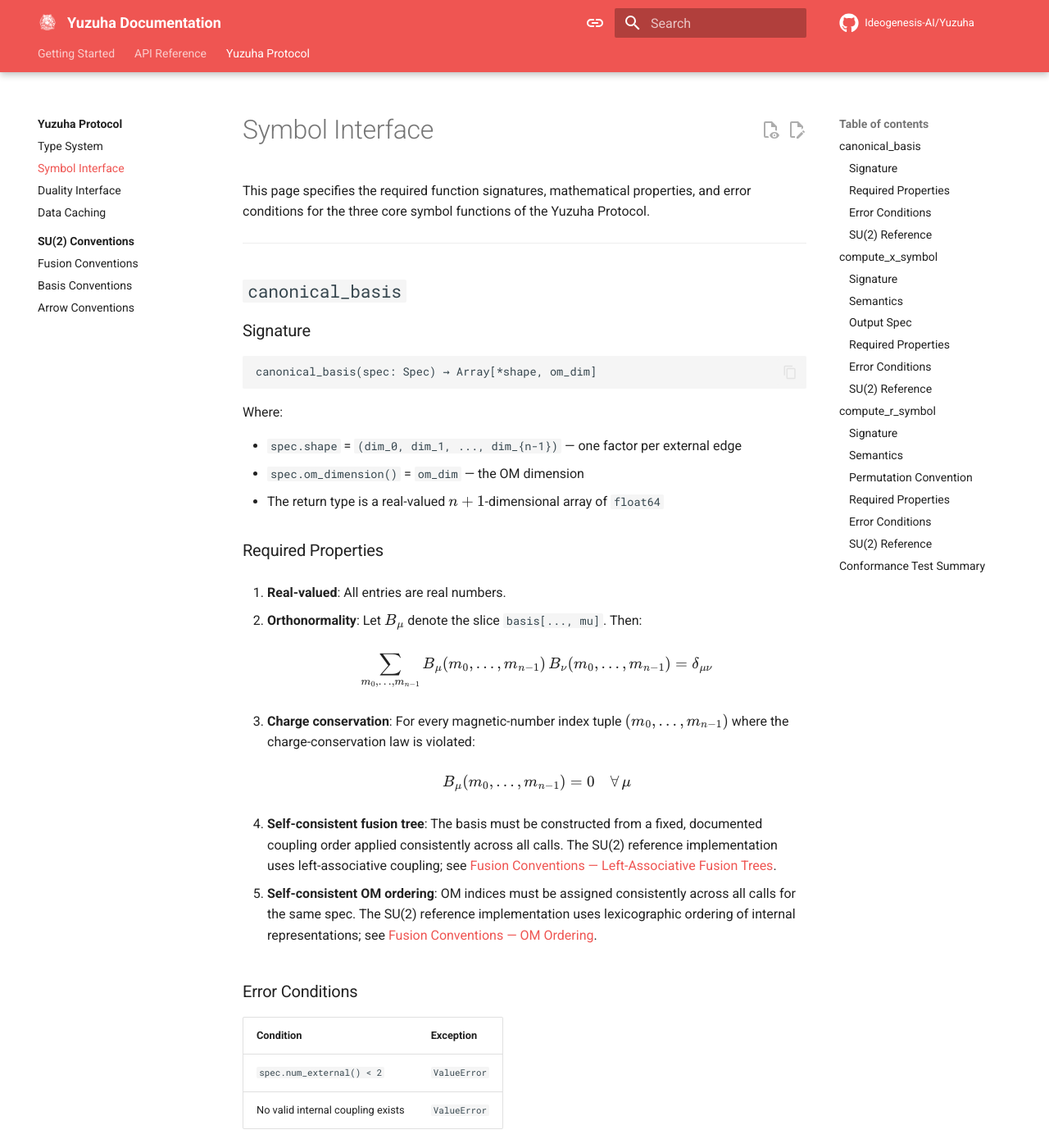
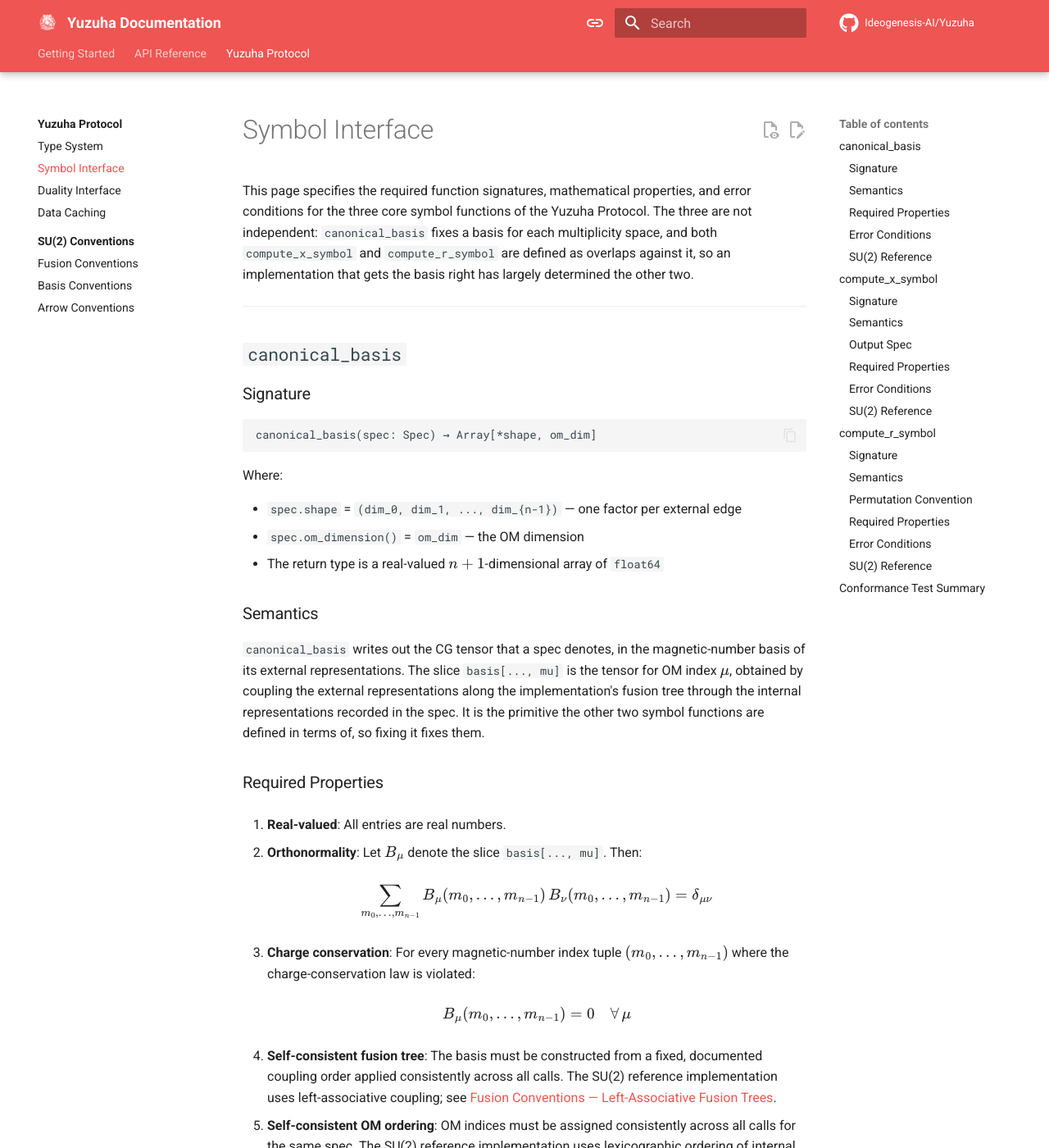
Before and after one commit to Ideogenesis-AI/Yuzuha, an MkDocs documentation site: the page built from docs/protocol/symbols.md, in a window 1280 px wide and 1400 px high. Shown: the whole window at 82% size. Built offline with MkDocs 1.6.1 and Material for MkDocs 9.7.7, drawn with Linux system fonts in a browser that asks for light colours; comment, search, counter and statistics services are not loaded.

Commit message:
Even out the protocol pages where a requirement was stated too thinly to apply
Several requirements were asserted in a sentence and then left, which is the wrong
density for a conformance document: an implementer cannot tell how much latitude the
wording leaves. Said what the thread-safety requirement does not demand, since it
constrains the cache rather than the computation and two threads are free to duplicate
work that determinism guarantees will agree. Gave canonical_basis the Semantics section
its two companions already had, so the function the other two are defined in terms of is
no longer the one left undescribed. Replaced the one-line generalization notes on Edge and
Contraction with the reason each type survives the move to SU(N) untouched.

```diff
--- a/docs/protocol/symbols.md
+++ b/docs/protocol/symbols.md
@@ -1,7 +1,10 @@
 # Symbol Interface
 
 This page specifies the required function signatures, mathematical properties, and
-error conditions for the three core symbol functions of the Yuzuha Protocol.
+error conditions for the three core symbol functions of the Yuzuha Protocol. The three
+are not independent: `canonical_basis` fixes a basis for each multiplicity space, and
+both `compute_x_symbol` and `compute_r_symbol` are defined as overlaps against it, so an
+implementation that gets the basis right has largely determined the other two.
 
 ---
 
@@ -17,6 +20,14 @@ Where:
 - `spec.shape` = `(dim_0, dim_1, ..., dim_{n-1})` — one factor per external edge
 - `spec.om_dimension()` = `om_dim` — the OM dimension
 - The return type is a real-valued \(n+1\)-dimensional array of `float64`
+
+### Semantics
+
+`canonical_basis` writes out the CG tensor that a spec denotes, in the magnetic-number
+basis of its external representations. The slice `basis[..., mu]` is the tensor for OM
+index \(\mu\), obtained by coupling the external representations along the implementation's
+fusion tree through the internal representations recorded in the spec. It is the primitive
+the other two symbol functions are defined in terms of, so fixing it fixes them.
 
 ### Required Properties
 
```
Also changed, not shown: docs/protocol/caching.md (+4 -2 lines), docs/protocol/types.md (+9 -4 lines).
